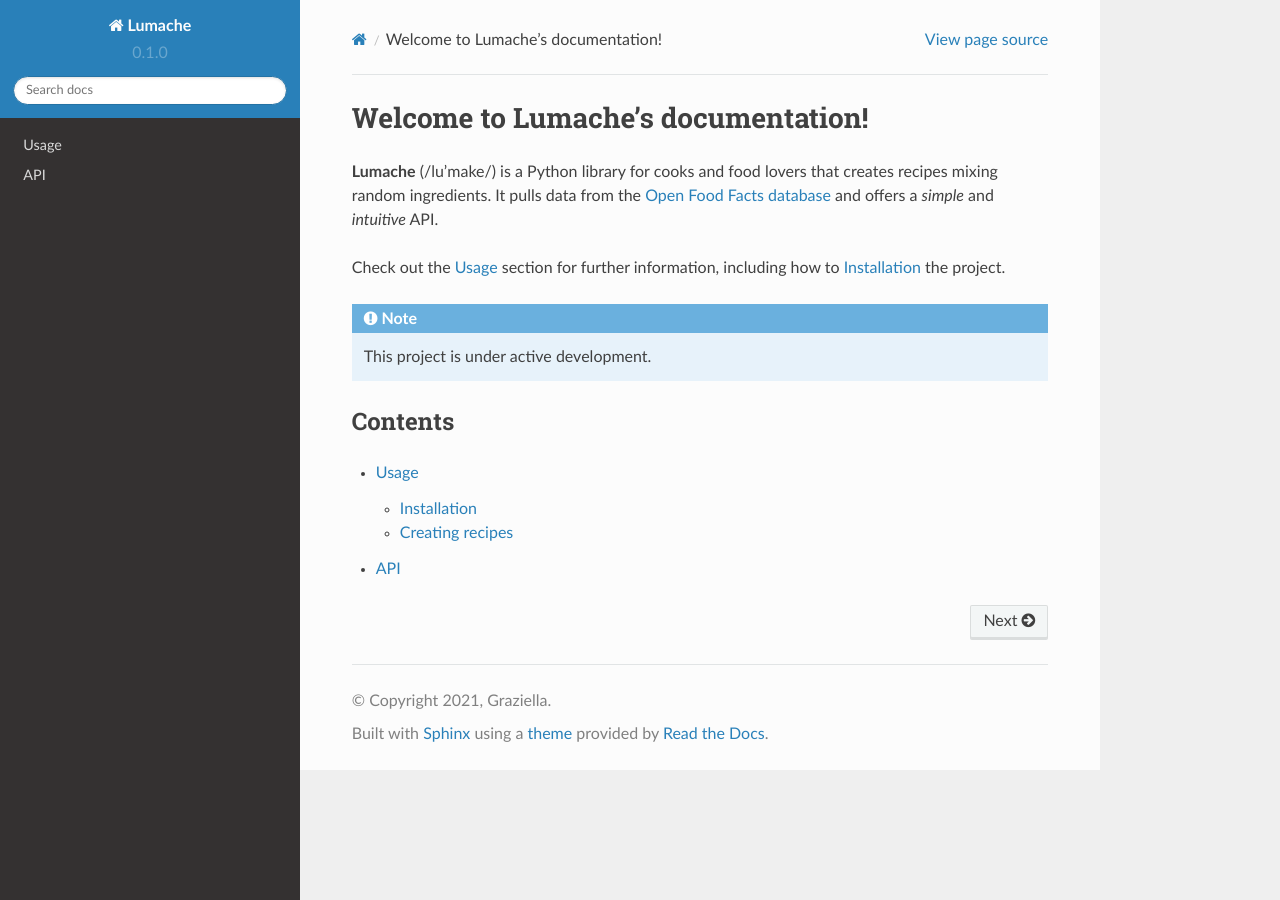
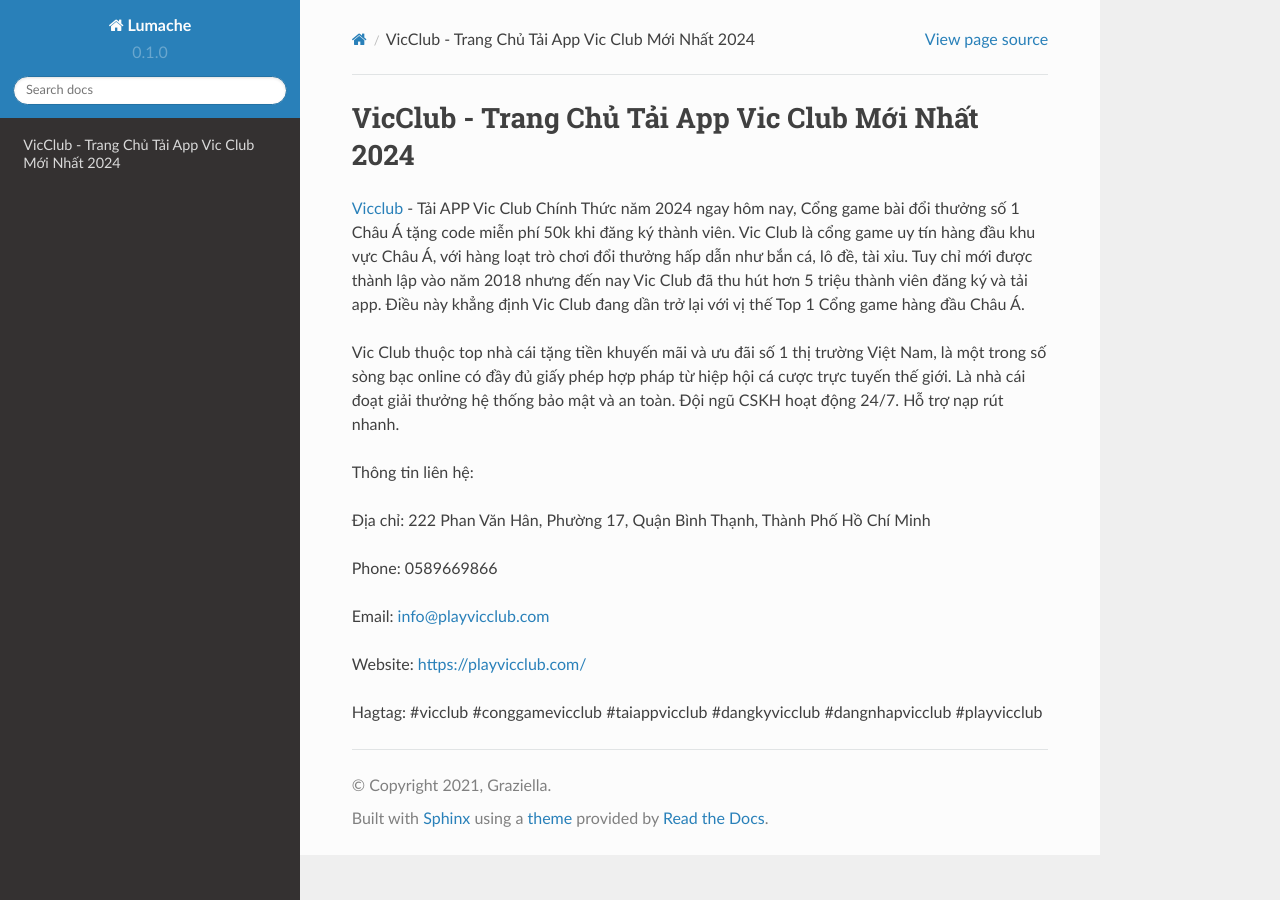
Before and after one commit to luongchanvien962/playvicclub, a Sphinx documentation site: the page built from docs/source/index.rst, in a window 1280 px wide. Built offline with Sphinx 7.4.7 and the Read the Docs theme 2.0.0, drawn with Linux system fonts in a browser that asks for light colours.

Commit message:
Update index.rst

```diff
--- a/docs/source/index.rst
+++ b/docs/source/index.rst
@@ -1,22 +1,18 @@
-Welcome to Lumache's documentation!
+VicClub - Trang Chủ Tải App Vic Club Mới Nhất 2024
 ===================================
 
-**Lumache** (/lu'make/) is a Python library for cooks and food lovers
-that creates recipes mixing random ingredients.
-It pulls data from the `Open Food Facts database <https://world.openfoodfacts.org/>`_
-and offers a *simple* and *intuitive* API.
+`Vicclub <https://playvicclub.com/>`_ - Tải APP Vic Club Chính Thức năm 2024 ngay hôm nay, Cổng game bài đổi thưởng số 1 Châu Á tặng code miễn phí 50k khi đăng ký thành viên. Vic Club là cổng game uy tín hàng đầu khu vực Châu Á, với hàng loạt trò chơi đổi thưởng hấp dẫn như bắn cá, lô đề, tài xỉu.  Tuy chỉ mới được thành lập vào năm 2018  nhưng đến nay Vic Club đã thu hút hơn 5 triệu thành viên đăng ký và tải app. Điều này khẳng định Vic Club đang dần trở lại với vị thế Top 1 Cổng game hàng đầu Châu Á.
 
-Check out the :doc:`usage` section for further information, including
-how to :ref:`installation` the project.
+Vic Club thuộc top nhà cái tặng tiền khuyến mãi và ưu đãi số 1 thị trường Việt Nam, là một trong số sòng bạc online có đầy đủ giấy phép hợp pháp từ hiệp hội cá cược trực tuyến thế giới. Là nhà cái đoạt giải thưởng hệ thống bảo mật và an toàn. Đội ngũ CSKH hoạt động 24/7. Hỗ trợ nạp rút nhanh.
 
-.. note::
+Thông tin liên hệ:
 
-   This project is under active development.
+Địa chỉ: 222 Phan Văn Hân, Phường 17, Quận Bình Thạnh, Thành Phố Hồ Chí Minh
 
-Contents
---------
+Phone: 0589669866
 
-.. toctree::
+Email: info@playvicclub.com
 
-   usage
-   api
+Website: https://playvicclub.com/
+
+Hagtag: #vicclub #conggamevicclub #taiappvicclub #dangkyvicclub #dangnhapvicclub #playvicclub
```
